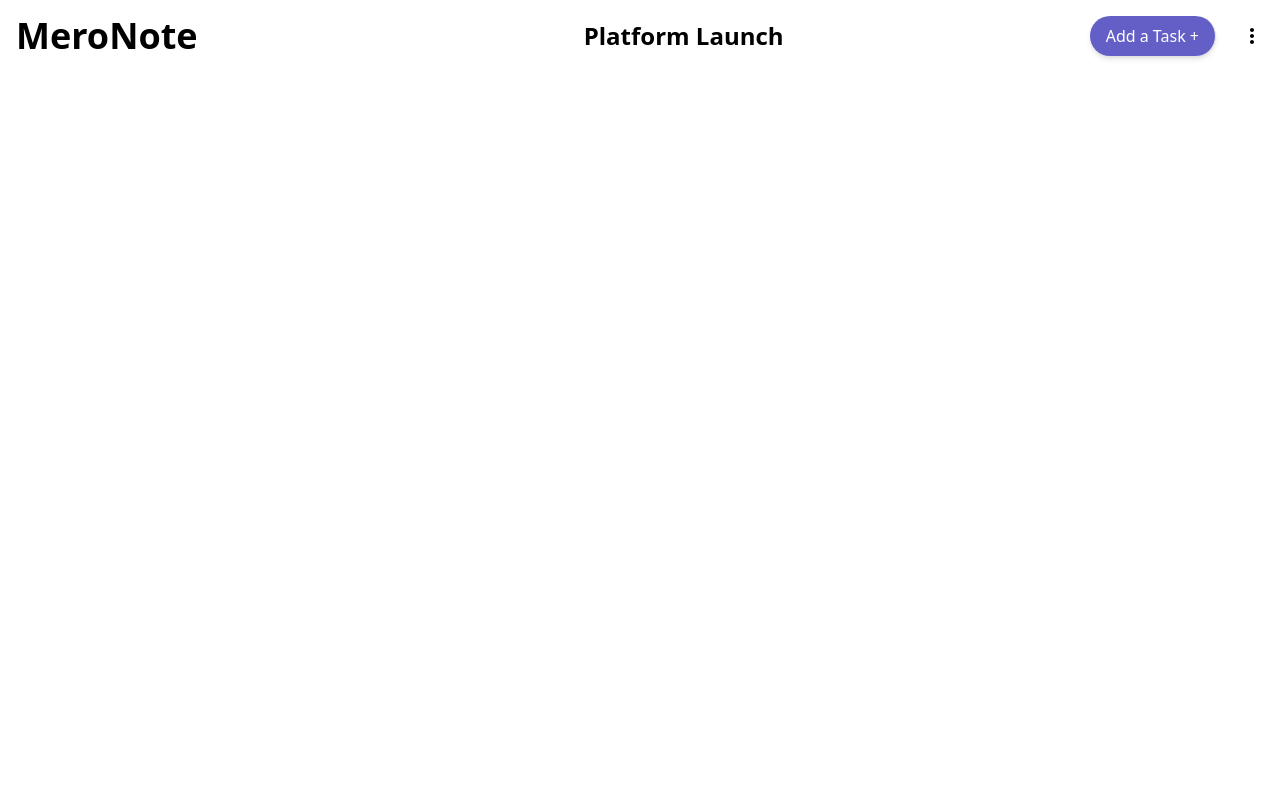
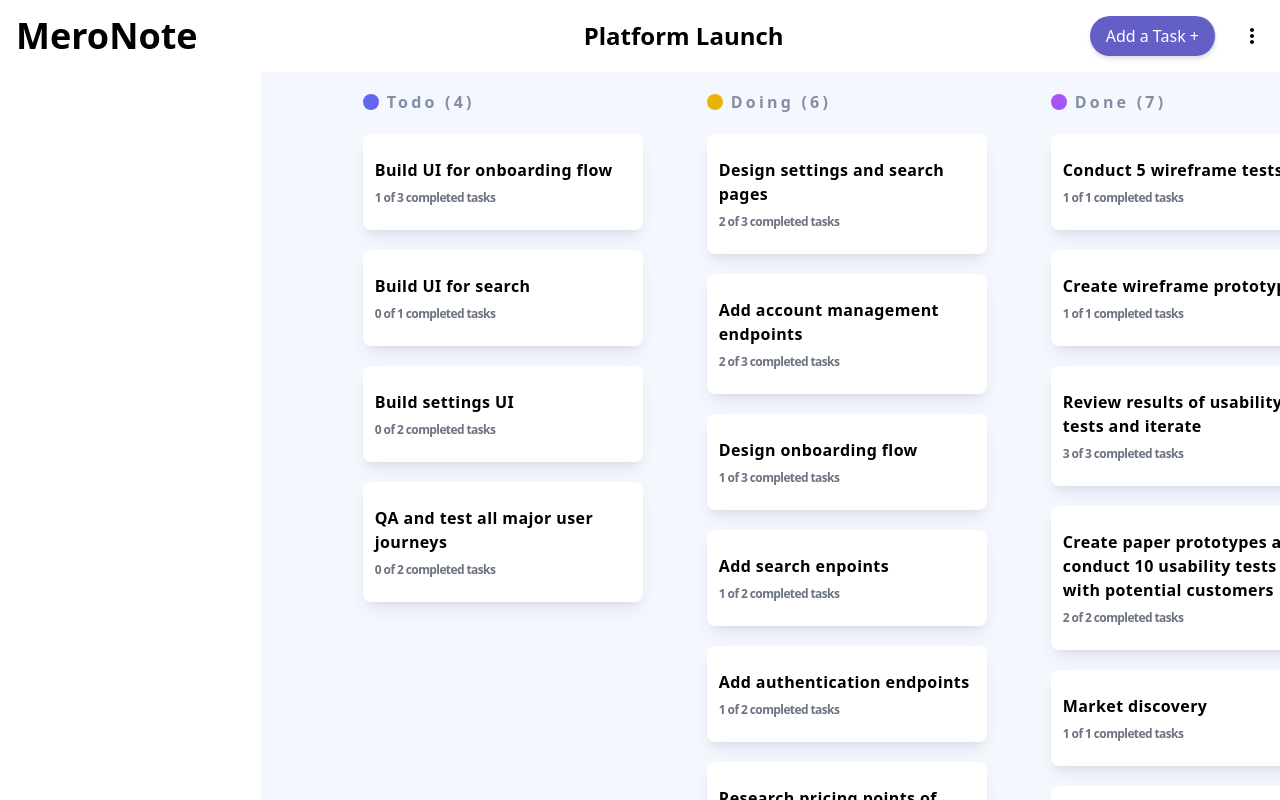
Before and after one commit to ashish1741/Kanban-Task-management-web-app, a React (Vite) app: page / in a window 1280 px wide. Built offline with nearby package versions, Linux system fonts and the light colour scheme.

Commit message:
taskListing

```diff
--- a/package.json
+++ b/package.json
@@ -15,6 +15,7 @@
     "@mui/icons-material": "^5.15.12",
     "@mui/material": "^5.15.12",
     "@reduxjs/toolkit": "^2.2.1",
+    "lodash": "^4.17.21",
     "react": "^18.2.0",
     "react-dom": "^18.2.0",
     "react-redux": "^9.1.0",
--- a/src/App.jsx
+++ b/src/App.jsx
@@ -24,6 +24,8 @@ export default function App() {
         <>
       <Header boardOpen={boardOpen} setBoardOpen={setBoardOpen} />
 
+      <Center boardOpen={boardOpen} setBoardOpen={setBoardOpen} />
+
 
         </>
         :
--- a/src/components/Center.jsx
+++ b/src/components/Center.jsx
@@ -1,9 +1,82 @@
-import React from 'react'
+import React, { useEffect, useState } from "react";
+import { useSelector } from "react-redux";
+import AddEditBoardModal from "../modals/AddEditBoardModal";
+import Column from "./Column";
+import EmptyBoard from "./EmptyBoard";
+import Sidebar from "./SideBar";
 
-function Center() {
+function Home() {
+  const [windowSize, setWindowSize] = useState([
+    window.innerWidth,
+    window.innerHeight,
+  ]);
+
+  useEffect(() => {
+    const handleWindowResize = () => {
+      setWindowSize([window.innerWidth, window.innerHeight]);
+    };
+
+    window.addEventListener("resize", handleWindowResize);
+
+    return () => {
+      window.removeEventListener("resize", handleWindowResize);
+    };
+  });
+
+  const [isBoardModalOpen, setIsBoardModalOpen] = useState(false);
+
+  const boards = useSelector((state) => state.boards);
+  const board = boards.find((board) => board.isActive === true);
+  const columns = board.columns;
+
+  const [isSideBarOpen, setIsSideBarOpen] = useState(true);
+
   return (
-    <div>Center</div>
-  )
+    <div
+      className={
+        windowSize[0] >= 768 && isSideBarOpen
+          ? " bg-[#f4f7fd]  scrollbar-hide h-screen flex dark:bg-[#20212c]  overflow-x-scroll gap-6  ml-[261px]"
+          : "bg-[#f4f7fd]  scrollbar-hide h-screen flex    dark:bg-[#20212c] overflow-x-scroll gap-6 "
+      }
+    >
+      {windowSize[0] >= 768 && (
+        <Sidebar
+          setIsBoardModalOpen={setIsBoardModalOpen}
+          isBoardModalOpen={isBoardModalOpen}
+          isSideBarOpen={isSideBarOpen}
+          setIsSideBarOpen={setIsSideBarOpen}
+        />
+      )}
+
+      {/* Columns Section */}
+
+      {columns.length > 0 ? (
+        <>
+          {columns.map((col, index) => (
+            <Column key={index} colIndex={index} />
+          ))}
+          <div
+            onClick={() => {
+              setIsBoardModalOpen(true);
+            }}
+            className=" h-screen dark:bg-[#2b2c3740] flex justify-center items-center font-bold text-2xl hover:text-[#635FC7] transition duration-300 cursor-pointer bg-[#E9EFFA] scrollbar-hide mb-2   mx-5 pt-[90px] min-w-[280px] text-[#828FA3] mt-[135px] rounded-lg "
+          >
+            + New Column
+          </div>
+        </>
+      ) : (
+        <>
+          <EmptyBoard type="edit" />
+        </>
+      )}
+      {isBoardModalOpen && (
+        <AddEditBoardModal
+          type="edit"
+          setBoardOpen={setIsBoardModalOpen}
+        />
+      )}
+    </div>
+  );
 }
 
-export default Center
+export default Home;
--- /dev/null
+++ b/src/components/Column.jsx
@@ -0,0 +1,48 @@
+import React, { useEffect } from "react";
+import { useState } from "react";
+import { useDispatch, useSelector } from "react-redux";
+import { shuffle } from "lodash";
+import Task from "./Task";
+
+function Column({ colIndex }) {
+  const colors = [
+    "bg-red-500",
+    "bg-orange-500",
+    "bg-blue-500",
+    "bg-purple-500",
+    "bg-green-500",
+    "bg-indigo-500",
+    "bg-yellow-500",
+    "bg-pink-500",
+    "bg-sky-500",
+  ];
+
+  const [color, setColor] = useState(colors[0]);
+
+  const dispatch = useDispatch();
+
+  const boards = useSelector((state) => state.boards);
+
+  const board = boards.find((board) => board.isActive === true);
+
+  const col = board.columns.find((col, i) => i === colIndex);
+
+  useEffect(() => {
+    setColor(shuffle(colors).pop());
+  }, []);
+
+  return (
+    <div className="scrollbar-hide mx-5 pt-[90px] min-w-[280px] ">
+      <p className=" font-semibold flex items-center gap-2 tracking-widest md:tracking-[.2em] text-[#828fa3]">
+        <div className={`rounded-full w-4 h-4 ${color} `} />
+        {col.name} ({col.tasks.length})
+      </p>
+
+      {col.tasks.map((task, index) => (
+        <Task key={index} taskIndex={index} colIndex = {colIndex} />
+      ))}
+    </div>
+  );
+}
+
+export default Column;
--- a/src/components/Header.jsx
+++ b/src/components/Header.jsx
@@ -45,6 +45,7 @@ function Header({ boardOpen, setBoardOpen }) {
     setDropDown(state => !state);
     setIsElipsOpen(false)
     setboardType('add')
+    setopenEditBoard(true)
   }
 
   return (
--- /dev/null
+++ b/src/components/SideBar.jsx
@@ -0,0 +1,9 @@
+import React from 'react'
+
+function SideBar() {
+  return (
+    <div>SideBar</div>
+  )
+}
+
+export default SideBar
--- /dev/null
+++ b/src/components/Task.jsx
@@ -0,0 +1,55 @@
+import React, { useState } from "react";
+import { useSelector } from "react-redux";
+import TaskModel from "../modals/TaskModel";
+
+function Task({ taskIndex, colIndex }) {
+  const boards = useSelector((state) => state.boards);
+  const board = boards.find((board) => board.isActive);
+
+  const columns = board.columns;
+
+  const col = columns.find((Col, i) => i === colIndex);
+
+  const task = col.tasks.find((task, i) => i === taskIndex);
+
+  const [isTaskModelOpen, setisTaskModelOpen] = useState(false);
+
+  let completed = 0;
+  let subTaks = task.subtasks;
+
+  if (subTaks && subTaks.length !== undefined) {
+    subTaks.forEach((subTask) => {
+      if (subTask.isCompleted) {
+        completed++;
+      }
+    });
+  }
+
+  return (
+    <div>
+      <div
+        onClick={() => {
+          setisTaskModelOpen((state) => !state);
+        }}
+        className=" w-[280px] first:my-5 rounded-lg
+       bg-white  dark:bg-[#2b2c37] shadow-[#364e7e1a]
+        py-6 px-3 shadow-lg hover:text-[#635fc7] dark:text-white
+        dark:hover:text-[#635fc7] cursor-pointer "
+      >
+        <p className=" font-bold tracking-wide ">{task.title}</p>
+        <p className=" font-bold text-xs tracking-tighter mt-2 text-gray-500">
+          {completed} of {subTaks ? subTaks.length : 0} completed tasks
+        </p>
+      </div>
+      {isTaskModelOpen && (
+        <TaskModel
+          setisTaskModelOpen={setisTaskModelOpen}
+          colIndex={colIndex}
+          taskIndex={taskIndex}
+        />
+      )}
+    </div>
+  );
+}
+
+export default Task;
--- /dev/null
+++ b/src/modals/TaskModel.jsx
@@ -0,0 +1,93 @@
+import { useSelect } from "@mui/base";
+import React, { useState } from "react";
+import { useDispatch, useSelector } from "react-redux";
+import MoreVertIcon from "@mui/icons-material/MoreVert";
+import ElipsonMenu from "../components/ElipsonMenu";
+
+function TaskModel({ setisTaskModelOpen, colIndex, taskIndex }) {
+  const dispatch = useDispatch();
+
+  const boards = useSelector((state) => state.boards);
+  console.log(boards);
+
+  const board = boards.find((board) => board.isActive);
+
+  const columns = board.columns;
+
+  const col = columns.find((col, i) => i === colIndex);
+
+  const task = col.tasks.find((task, i) => i === taskIndex);
+
+
+
+
+  const subtasks = task.subtasks;
+  let completed = 0;
+
+  if (subtasks && subtasks.length !== undefined) {
+    subtasks.forEach((subTask) => {
+      if (subtasks.isCompleted) {
+        completed++;
+      }
+    });
+  }
+
+  const [isAddTaskModalOpen, setIsAddTaskModalOpen] = useState(false);
+  const [isElipsisMenuOpen, setIsElipsisMenuOpen] = useState(false);
+  const [status, setstatus] = useState(task.status);
+  const [newColIndex, setNewColIndex] = useState(columns.indexOf(col));
+
+  const setopenEditModel = () => {
+    setIsAddTaskModalOpen(true);
+    setIsElipsisMenuOpen(false);
+  };
+
+  const setOpenDeleteModal = () => {
+    setIsElipsisMenuOpen(false);
+    setIsDeleteModalOpen(true);
+  };
+
+  return (
+    <div
+      className=" fixed bg-transparent right-0 top-0 px-2 py-4
+     overflow-scroll scrollbar-hide  z-50000 left-0 bottom-0
+     justify-center items-center flex dropdown "
+      onClick={() => {
+        // setisTaskModelOpen(false);
+      }}
+    >
+      {/* MODAL SECTION */}
+
+      <div className=" scrollbar-hide overflow-y-scroll max-h-[95vh]  my-auto
+       bg-white dark:bg-[#2b2c37] text-black dark:text-white font-bold
+        shadow-md shadow-[#364e7e1a] max-w-md mx-auto  w-full px-8  py-8 rounded-xl">
+        <div className=" relative flex   justify-between w-full items-center">
+          <h1 className=" text-lg">{task.title}</h1>
+
+          <MoreVertIcon
+            className=" cursor-pointer h-6"
+            onClick={() => {
+              setIsElipsisMenuOpen(true);
+            }}
+          />
+
+          {isElipsisMenuOpen && (
+            <ElipsonMenu
+              setopenEditModel={setopenEditModel}
+              setOpenDeleteModal={setOpenDeleteModal}
+              type="Task"
+            />
+          )}
+        </div>
+
+
+
+        <p className=" pt-6 text-gray-500 tracking-widest text-sm">
+          Subtasks ({completed} of {subtasks.length})
+        </p>
+      </div>
+    </div>
+  );
+}
+
+export default TaskModel;
```
Also changed, not shown: src/components/EmptyBoard.jsx (line endings or trailing spaces), 1 other file (tests, documents, lock files or other folders).
